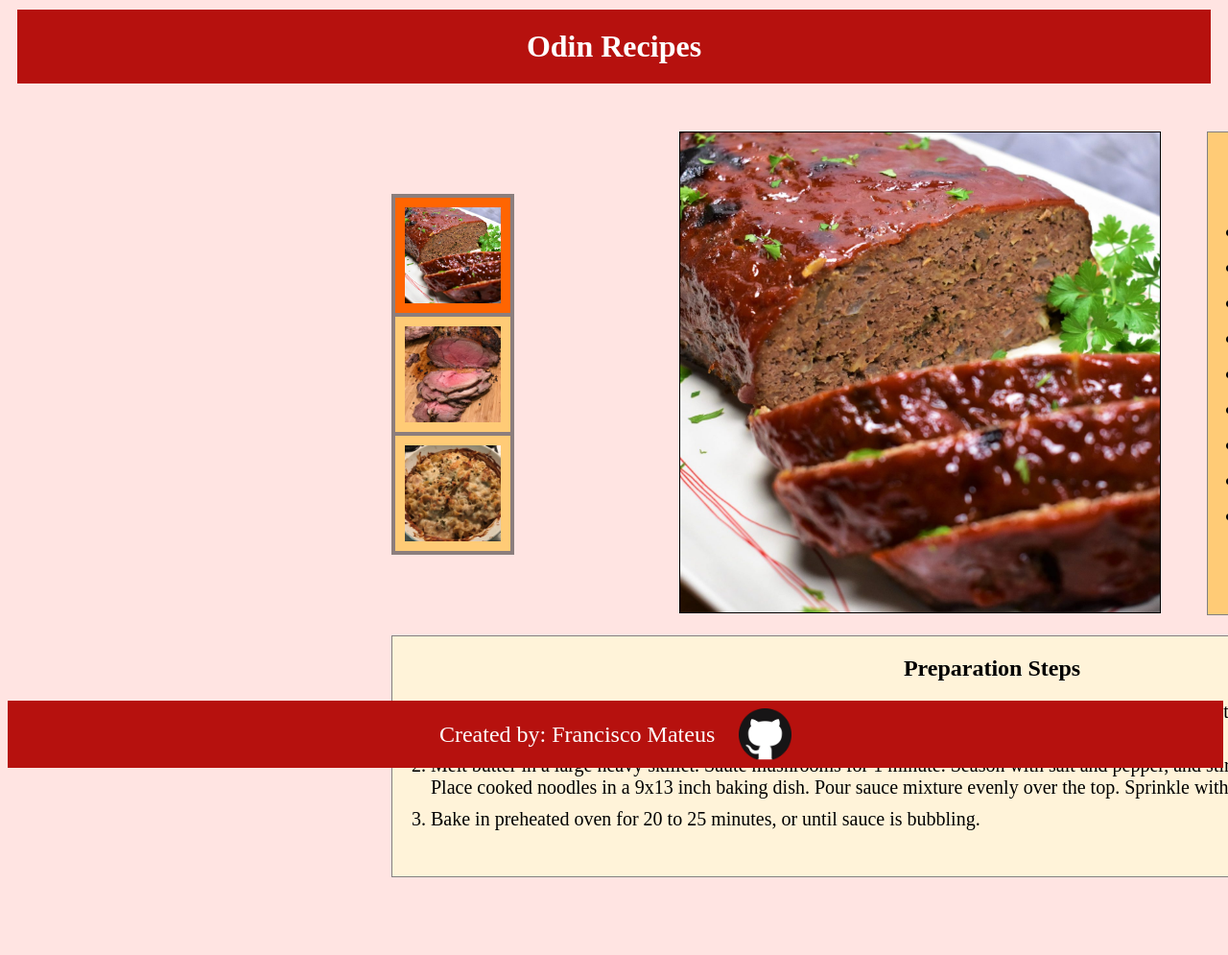
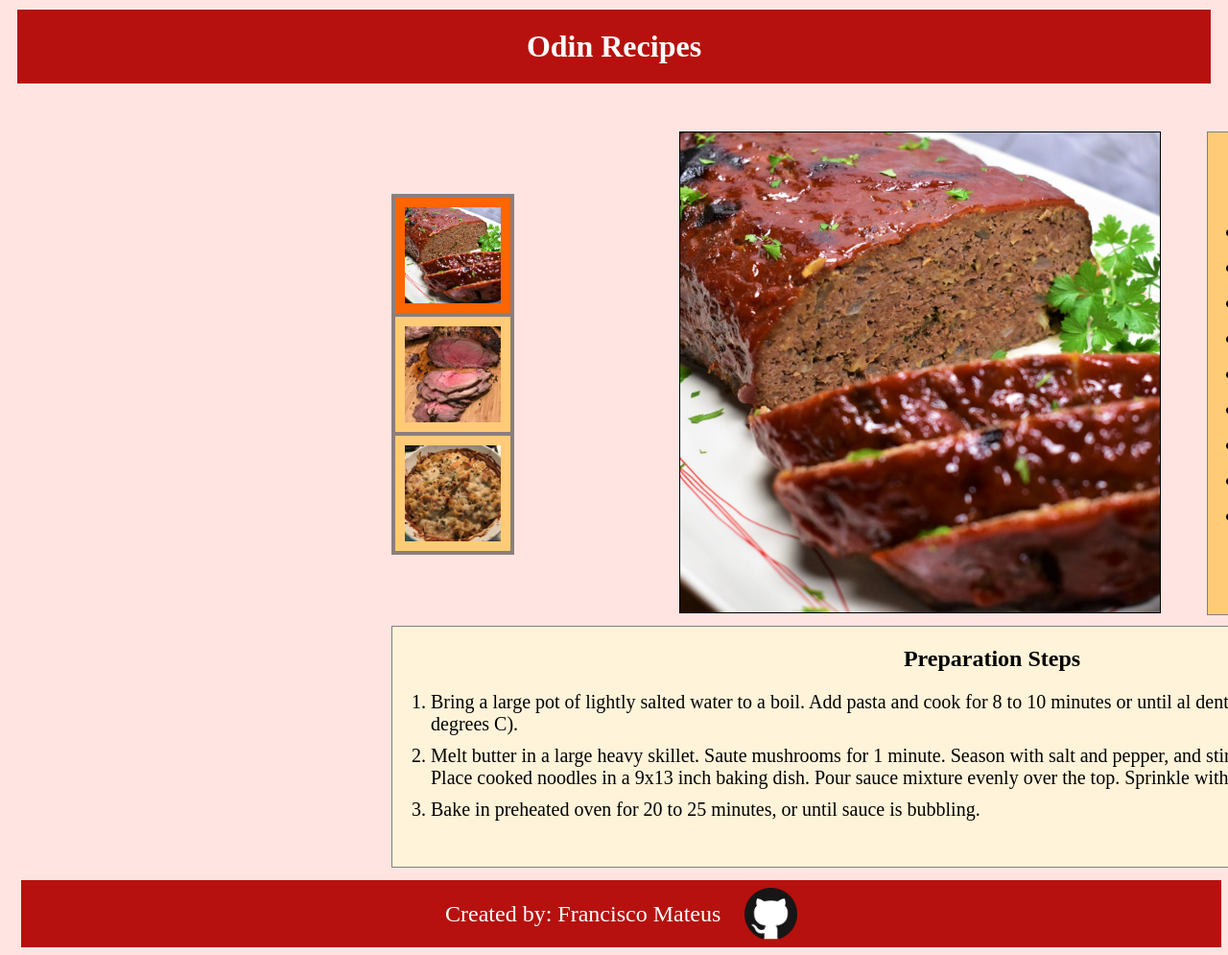
Before and after one commit to franciscomateus0119/TOP-Project-Recipes, a plain HTML site: page recipes/meatloaf-recipe.html in a window 1280 px wide. Shown: the top 995 px of the page at 96% size. Before the commit the page ends 914 px from the top, so only its background shows below. Drawn offline with Linux system fonts and the light colour scheme.

Commit message:
Update meatloaf.css

```diff
--- a/css/meatloaf.css
+++ b/css/meatloaf.css
@@ -112,7 +112,7 @@ h1{
     background: #fff3d9;
     border: 1px solid gray;
     margin-left: 400px;
-    margin-top: 75px;
+    margin-top: 65px;
     text-align: center;
     align-items: center;
     justify-content: center;
@@ -131,7 +131,8 @@ footer{
     display: flex;
     clear: both;
     background-color: #b6110e;
-    position: absolute;
+    margin-top: 330px;
+    margin-left: 14px;
     bottom:0;
     width: 99%;
     height:70px;   /* Height of the footer */
```
